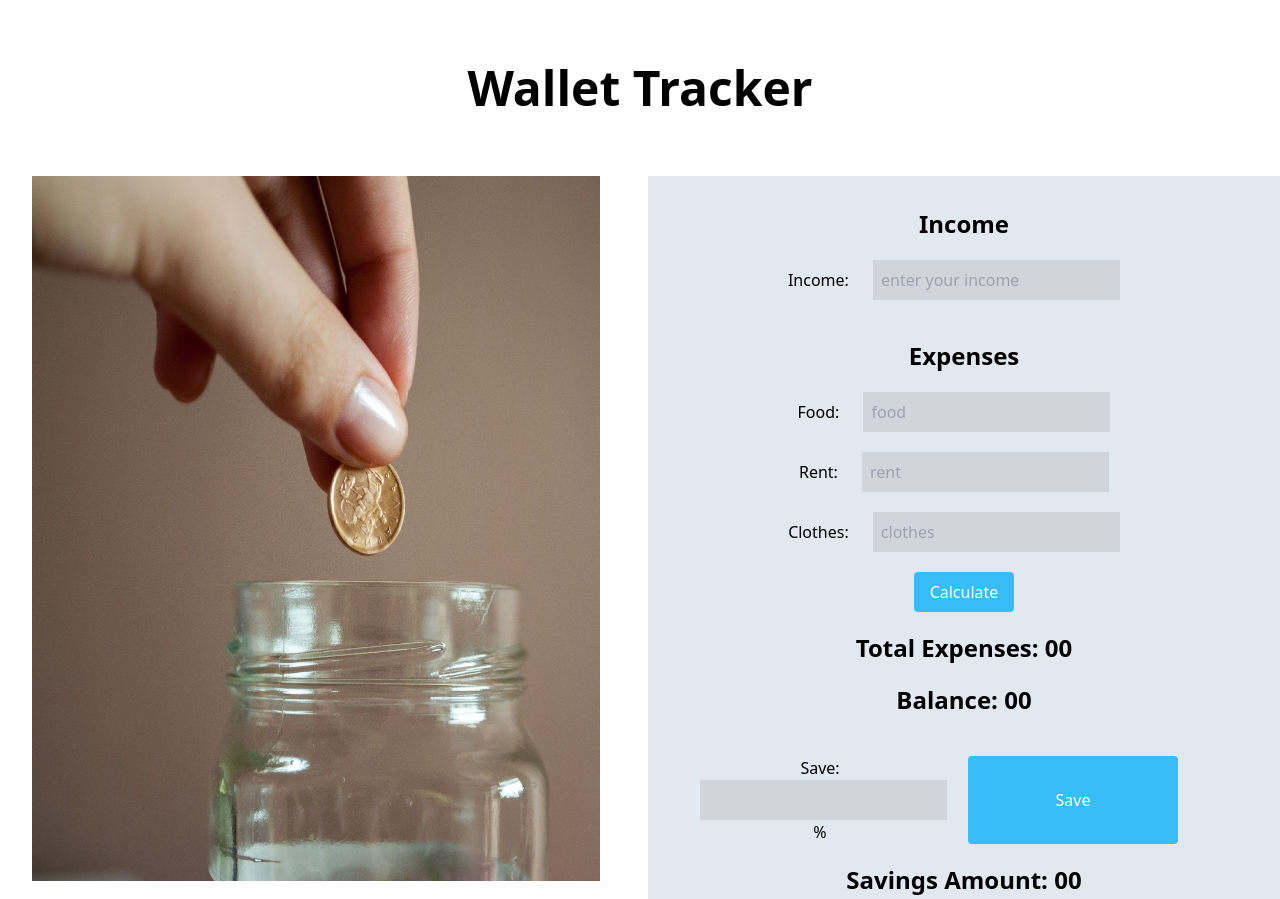
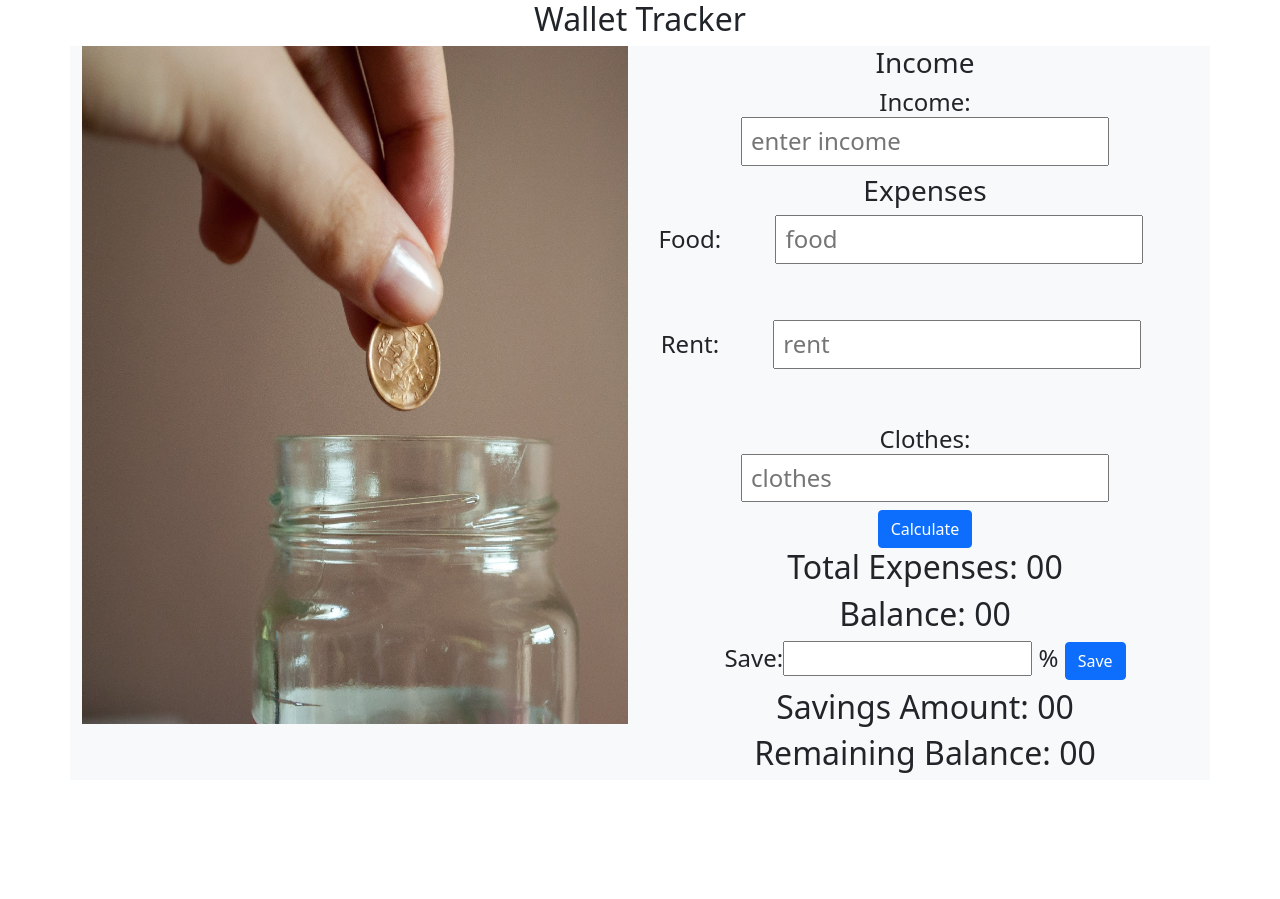
Before and after one commit to mirzasabbirgithub/money-master-website, a plain HTML site: page index.html in a window 1280 px wide. Shown: the top 899 px of the page. After the commit the page ends 800 px from the top, so only its background shows below. Drawn offline with nearby package versions, Linux system fonts and the light colour scheme.

Commit message:
apply boostrap instead of tailwind

```diff
--- a/index.html
+++ b/index.html
@@ -6,64 +6,95 @@
     <meta http-equiv="X-UA-Compatible" content="IE=edge">
     <meta name="viewport" content="width=device-width, initial-scale=1.0">
     <title>Wallet Tracker</title>
-    <!-- tailwindcss -->
-    <script src="https://cdn.tailwindcss.com"></script>
+    <!-- boostrap css -->
+    <link href="https://cdn.jsdelivr.net/npm/bootstrap@5.1.3/dist/css/bootstrap.min.css" rel="stylesheet"
+        integrity="sha384-1BmE4kWBq78iYhFldvKuhfTAU6auU8tT94WrHftjDbrCEXSU1oBoqyl2QvZ6jIW3" crossorigin="anonymous">
+    <!-- boostrap -->
+    <script src="https://cdn.jsdelivr.net/npm/bootstrap@5.1.3/dist/js/bootstrap.bundle.min.js"
+        integrity="sha384-ka7Sk0Gln4gmtz2MlQnikT1wXgYsOg+OMhuP+IlRH9sENBO0LRn5q+8nbTov4+1p"
+        crossorigin="anonymous"></script>
 </head>
 
 <body>
-    <h1 class="text-5xl text-center p-16 font-bold">Wallet Tracker</h1>
 
     <main>
-        <section class="h-full">
-            <div class="grid grid-cols-2 gap-4 ">
-                <div class=" mx-8">
-                    <img src="images/picture-1.jpg" alt="picture-money-saver">
+        <section>
+            <div>
+                <h1 class="text-center fs-2">Wallet Tracker</h1>
             </div>
 
-                <!-- right part for calculation -->
-                <div class="bg-slate-200 p-8 text-center ">
-                    <h3 class=" text-2xl text-center mb-5 font-bold">Income</h3>
+
+            <div class="container">
+                <div class="row">
+                    <div class="col-12 col-sm-6 bg-light">
                         <div>
-                        <h4>Income: <input id="total-income" class="bg-gray-300 mx-5 p-2" type="text" name="" id=""
-                                placeholder="enter your income">
+                            <img class="img-fluid" src="images/picture-1.jpg" alt="picture-money-saver">
+                        </div>
+                    </div>
+
+                    <!-- right section -->
+
+                    <div class="col-12 col-sm-6 bg-light">
+                        <div class="text-center">
+                            <h3 class="text-center">Income</h3>
+                            <div>
+                                <h4>Income: <input id="total-income" class=" mx-5 p-2" type="text" name="" id=""
+                                        placeholder="enter income">
                                 </h4>
                             </div>
 
-                    <h3 class=" text-2xl text-center mt-10 mb-5 font-bold">Expenses</h3>
+                            <h3 class="text-center">Expenses</h3>
                             <div>
-
-                        <h4>Food: <input id="foodCost" class="bg-gray-300 mx-5 mb-5 p-2" type="text" name="" id=""
+                                <h4>Food: <input id="foodCost" class=" mx-5 mb-5 p-2" type="text" name="" id=""
                                         placeholder="food">
                                 </h4>
-                        <h4>Rent: <input id="rentCost" class="bg-gray-300 mx-5 mb-5 p-2" type="text" name="" id=""
+                            </div>
+
+                            <div>
+                                <h4>Rent: <input id="rentCost" class=" mx-5 mb-5 p-2" type="text" name="" id=""
                                         placeholder="rent">
                                 </h4>
-                        <h4>Clothes: <input id="clothesCost" class="bg-gray-300 mx-5 p-2" type="text" name="" id=""
+                            </div>
+
+                            <div>
+                                <h4>Clothes: <input id="clothesCost" class=" mx-5 p-2" type="text" name="" id=""
                                         placeholder="clothes"></h4>
 
-                        <button id="calculate-btn"
-                            class="bg-sky-400 px-4 rounded py-2 text-white font-medium mt-5">Calculate</button>
+                            </div>
 
-                        <h2 class="text-2xl font-bold mt-5 mb-5">Total Expenses: <span id="total-expenses">00</span>
+                            <div>
+                                <button id="calculate-btn" class="btn btn-primary">Calculate</button>
+                            </div>
+
+                            <div>
+                                <h2 class="">Total Expenses: <span id="total-expenses">00</span>
                                 </h2>
-                        <h2 class="text-2xl font-bold mb-5">Balance: <span id="last-balance">00</span></h2>
+                                <h2 class="">Balance: <span id="last-balance">00</span></h2>
+                            </div>
 
-                        <div class="inline-grid grid-cols-2 gap-2 mt-5 ">
-                            <h4 class="text-center">Save: <input id="save-percentage"
-                                    class="bg-gray-300 border-black mx-5 p-2" type="text" name="" id="" placeholder="">
-                                %
-                            </h4>
-                            <button id="save-btn"
-                                class="bg-sky-400 rounded w-3/4 p-2 text-white font-medium">Save</button>
+                            <div class="container ">
+
+                                <h4 class="text-center">Save:<input id="save-percentage" class="w-50" type="text"
+                                        name="" id="" placeholder=""> % <button id="save-btn"
+                                        class="btn btn-primary">Save</button> </h4>
+
                             </div>
-                        <h2 class="text-2xl font-bold mt-5 mb-5">Savings Amount: <span id="savings-amount">00</span>
+
+
+                            <div>
+                                <h2 class="">Savings Amount: <span id="savings-amount">00</span>
                                 </h2>
-                        <h2 class="text-2xl font-bold mb-5">Remaining Balance: <span id="remaining-balance">00</span>
+                                <h2 class="">Remaining Balance: <span id="remaining-balance">00</span>
                                 </h2>
-
                             </div>
                         </div>
                     </div>
+                </div>
+            </div>
+
+
+
+
         </section>
     </main>
 
--- a/js/script.js
+++ b/js/script.js
@@ -37,7 +37,7 @@ document.getElementById('calculate-btn').addEventListener('click', function () {
         const savePertageValue = savePercetage.value;
         const savePercetageTotal = parseFloat(savePertageValue);
         //calculate percentage
-        percetageTotal = (savePercetageTotal * totalFinalBalance) / 100;
+        percetageTotal = (savePercetageTotal * totalAmount) / 100;
 
         //savings amount
         const savingsTotal = document.getElementById('savings-amount');
```
Lines whose indentation alone changed are shown as unchanged.
